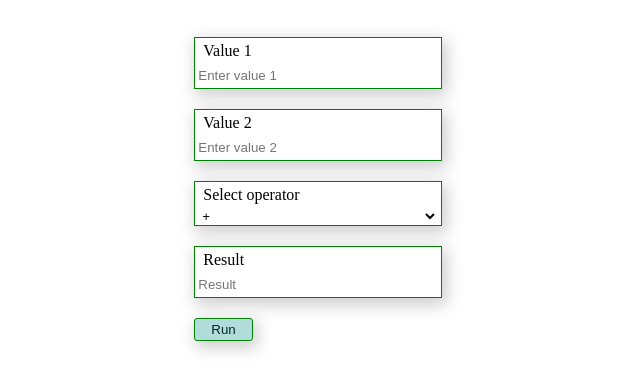
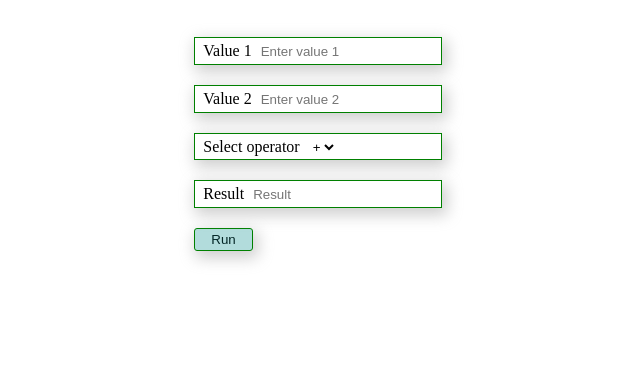
Before and after one commit to irreligious86/Test-calc-form, a plain HTML site: page index.html in a window 1280 px wide. Shown: the part 40-432 px from the top of the page, without its empty margins (322-962 px from the left). Drawn offline with Linux system fonts and the light colour scheme.

Commit message:
do some fix with previous commit+

```diff
--- a/style.css
+++ b/style.css
@@ -37,7 +37,7 @@ html {
 .form-legend {
     position: absolute;
     top: -22px;
-    padding-bottom: 45px;
+    padding-bottom: 5px;
     z-index: 1000;
 }
 
@@ -52,7 +52,7 @@ html {
 }
 
 .form-group input, .form-group select, .form-group label {
-    width: 100%;
+    width: auto;
     line-height: 25px;
 }
 
```
